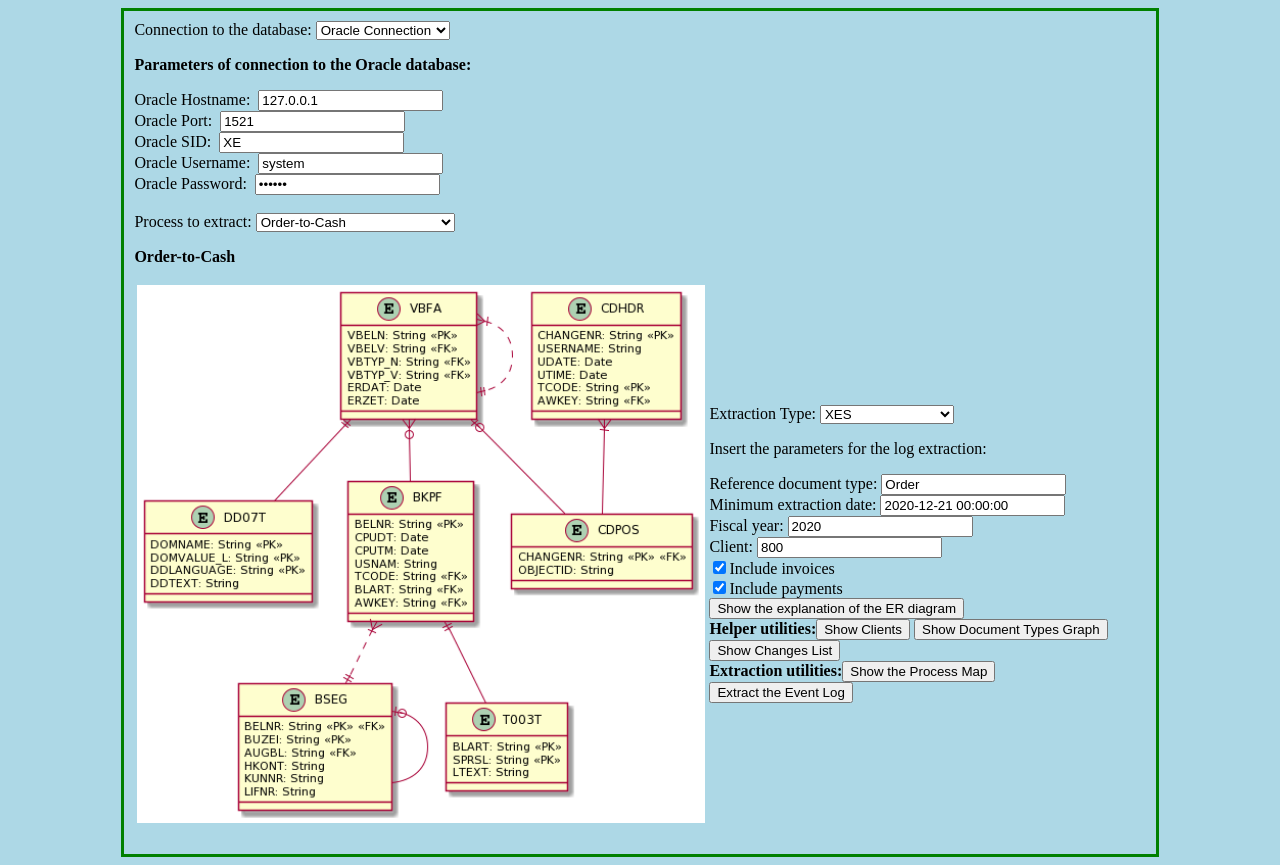
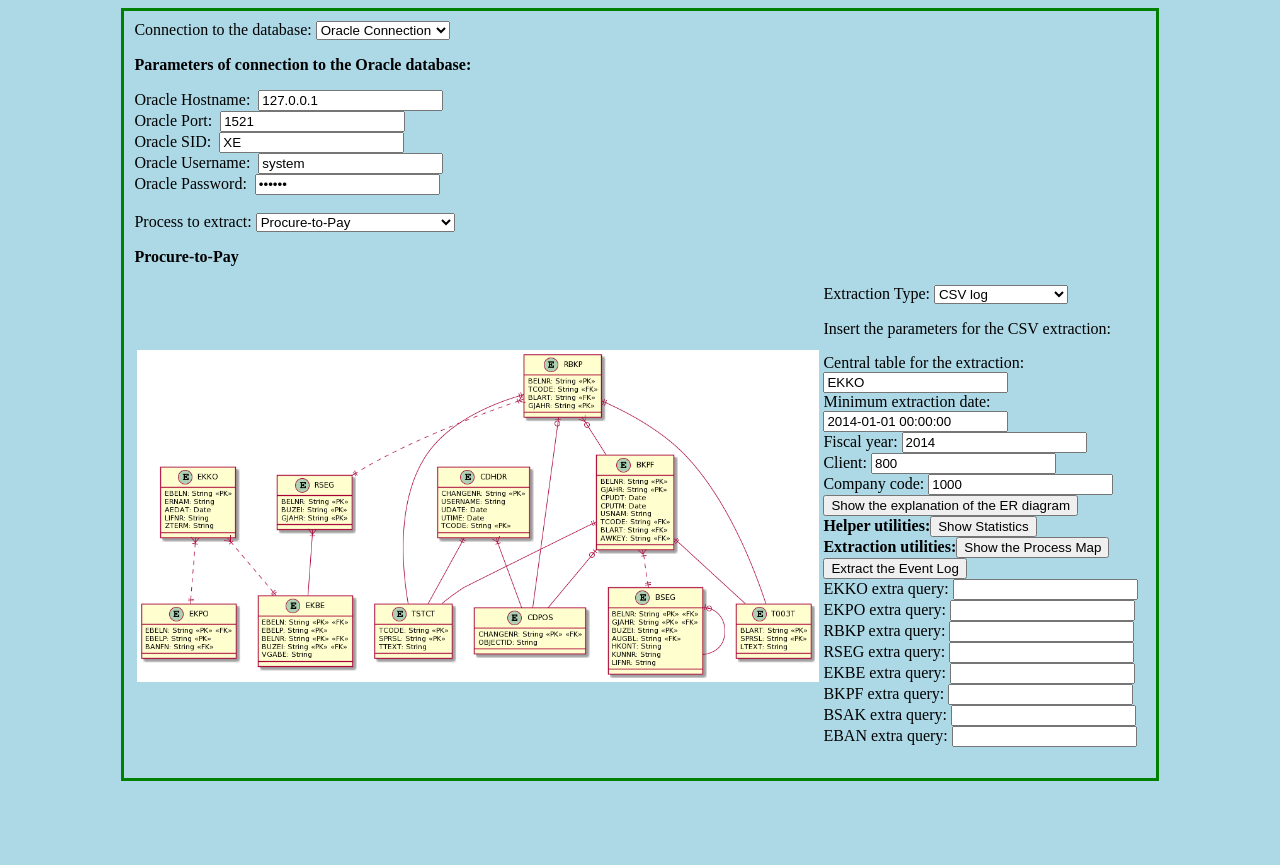
Before and after one commit to Javert899/sap-extractor, a Flask app: page /welcome in a window 1280 px wide. After the commit the page ends 781 px from the top, so only its background shows below. Run offline with Flask 2, Linux system fonts and the light colour scheme; some libraries are stand-ins or nearby versions.

Commit message:
added extra queries for P2P extraction

```diff
--- a/templates/extraction.html
+++ b/templates/extraction.html
@@ -41,12 +41,12 @@
 			<div>
 				Process to extract:
 				<select id="available_processes" name="available_processes" onchange="changeProcess()">
-					<option value="o2c" selected="selected">Order-to-Cash</option>
+					<option value="o2c">Order-to-Cash</option>
 					<option value="ap_ar">Accounts Payable/Receivable</option>
-					<option value="p2p">Procure-to-Pay</option>
+					<option value="p2p" selected="selected">Procure-to-Pay</option>
 				</select>
 				<br />
-				<div id="o2c" style="display:">
+				<div id="o2c" style="display: none">
 					<p><b>Order-to-Cash</b></p>
 					<table border="0" style="width: 100%">
 						<tr>
@@ -239,7 +239,7 @@
 						</div>
 					</div>
 				</div>
-				<div id="p2p" style="display: none">
+				<div id="p2p" style="display: ">
 					<p><b>Procure-to-Pay</b></p>
 					<table border="0" style="width: 100%">
 						<tr>
@@ -250,12 +250,12 @@
 							<td style="width: 60%">
 								Extraction Type:
 								<select id="p2p_ext_type" name="p2p_ext_type" onchange="p2pExtChange()">
-									<option value="p2p_1d_dataframe">CSV log</option>
-									<option value="p2p_1d_log" selected="selected">XES log</option>
+									<option value="p2p_1d_dataframe" selected="selected">CSV log</option>
+									<option value="p2p_1d_log">XES log</option>
 									<option value="p2p_ocel">Object-Centric Log</option>
 								</select>
 								<br />
-								<div id="p2p_1d_dataframe" style="display: none">
+								<div id="p2p_1d_dataframe" style="display: ">
 									<p>Insert the parameters for the CSV extraction:</p>
 									Central table for the extraction: <input type="text" id="p2p_csv_central_table" value="EKKO"></input> <br />
 									Minimum extraction date: <input type="text" id="p2p_csv_min_ext_date" value="2014-01-01 00:00:00" /> <br />
@@ -267,7 +267,7 @@
 									<b>Extraction utilities:</b><button onclick="javascript:showProcessMap()">Show the Process Map</button>
 									<button onclick="javascript:extract()">Extract the Event Log</button>
 								</div>
-								<div id="p2p_1d_log" style="display: ">
+								<div id="p2p_1d_log" style="display: none">
 									<p>Insert the parameters for the XES extraction:</p>
 									Central table for the extraction: <input type="text" id="p2p_xes_central_table" value="EKKO"></input> <br />
 									Minimum extraction date: <input type="text" id="p2p_xes_min_ext_date" value="2014-01-01 00:00:00" /> <br />
@@ -288,6 +288,16 @@
 									<button onclick="javascript:showP2PErExplanation()">Show the explanation of the ER diagram</button><br />
 									<b>Helper utilities:</b><button onclick="javascript:p2pClient()">Show Statistics</button><br />
 									<b>Extraction utilities:</b><button onclick="javascript:extract()">Extract the Event Log</button>
+								</div>
+								<div id="p2p_extra" style="display: ">
+									EKKO extra query: <input type="text" id="ekko_extra_query"></input><br />
+									EKPO extra query: <input type="text" id="ekpo_extra_query"></input><br />
+									RBKP extra query: <input type="text" id="rbkp_extra_query"></input><br />
+									RSEG extra query: <input type="text" id="rseg_extra_query"></input><br />
+									EKBE extra query: <input type="text" id="ekbe_extra_query"></input><br />
+									BKPF extra query: <input type="text" id="bkpf_extra_query"></input><br />
+									BSAK extra query: <input type="text" id="bsak_extra_query"></input><br />
+									EBAN extra query: <input type="text" id="eban_extra_query"></input><br />
 								</div>
 							</td>
 						</tr>
@@ -772,7 +782,6 @@
 			if (o2cSelectedChangeActivities != null) {
 				ret["allowed_act_changes"] = o2cSelectedChangeActivities;
 			}
-			console.log(ret);
 			return ret;
 		}
 
@@ -887,16 +896,30 @@
 		}
 
 		function getP2Pparameters(ext_type) {
+			let ret = {};
 			if (ext_type == "p2p_1d_dataframe") {
-				return getP2PparametersCSV(ext_type);
+				ret = getP2PparametersCSV(ext_type);
 			}
 			else if (ext_type == "p2p_1d_log") {
-				return getP2PparametersXES(ext_type);
+				ret = getP2PparametersXES(ext_type);
 			}
 			else if (ext_type == "p2p_ocel") {
-				return getP2PparametersOCEL(ext_type);
+				ret = getP2PparametersOCEL(ext_type);
 			}
+			ret["extra_els_query"] = {};
+			ret["extra_els_query"]["EKKO"] = document.getElementById("ekko_extra_query").value;
+			ret["extra_els_query"]["EKPO"] = document.getElementById("ekpo_extra_query").value;
+			ret["extra_els_query"]["RBKP"] = document.getElementById("rbkp_extra_query").value;
+			ret["extra_els_query"]["RSEG"] = document.getElementById("rseg_extra_query").value;
+			ret["extra_els_query"]["EKBE"] = document.getElementById("ekbe_extra_query").value;
+			ret["extra_els_query"]["BKPF"] = document.getElementById("bkpf_extra_query").value;
+			ret["extra_els_query"]["BSAK"] = document.getElementById("bsak_extra_query").value;
+			ret["extra_els_query"]["EBAN"] = document.getElementById("eban_extra_query").value;
+
+			return ret;
 		}
+
+
 
 		function getP2PparametersCSV(ext_type) {
 			let ext_args = {};
```
